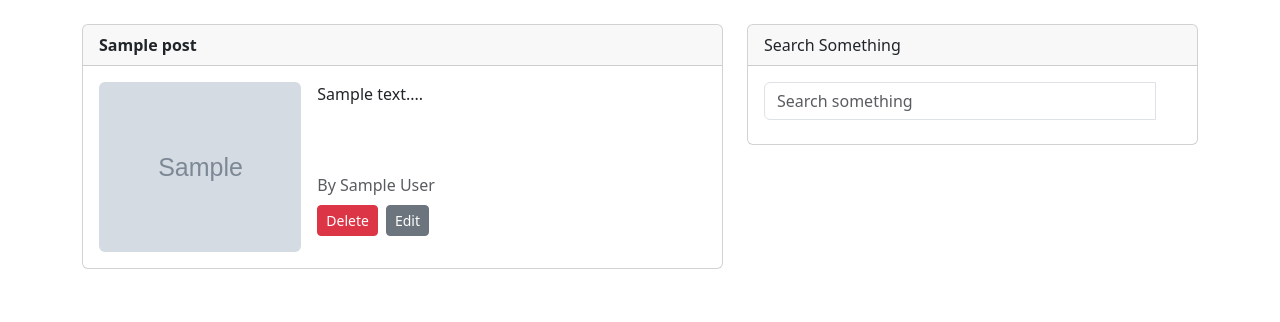
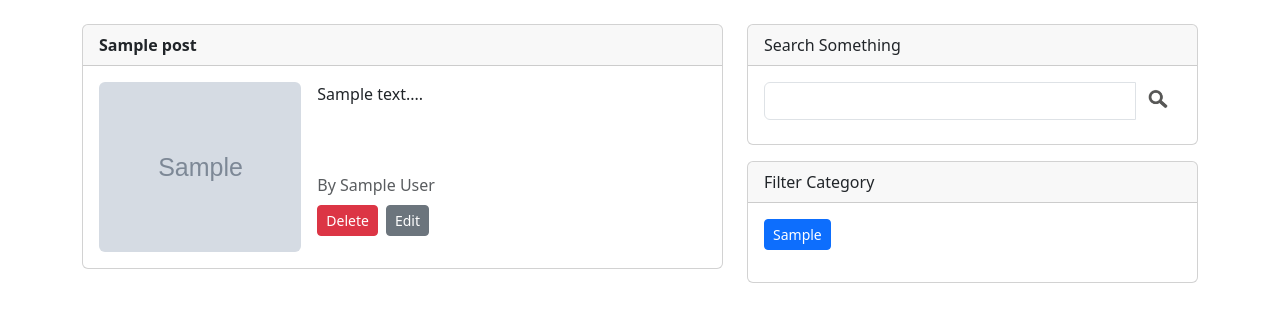
Before and after one commit to BSgotgit/CMS, a PHP site: page /manageposts.php in a window 1280 px wide. Shown: the part 56-378 px from the top of the page. Run offline with PHP 8.4, Linux system fonts and the light colour scheme; tables that the repository leaves empty or names only in its code hold one stand-in row (values such as "Sample post"); grey boxes marked "Sample" are stand-in pictures.

Commit message:
filter category added in manageposts

```diff
--- a/index.php
+++ b/index.php
@@ -77,10 +77,10 @@
                         <div class="card-body">
                             <div class="row mb-2">
                                 <div class="input-group">
-                                    <input type="search" class="form-control" name="query" placeholder="Search something">
+                                    <input type="search" class="form-control" name="query" placeholder="">
                                     <div class="input-group-btn">
                                         <button class="btn btn-default" type="submit">
-                                            <i class="bi bi-search"></i>
+                                            <img src="images/search-icon.png" style="max-width: 20px;"></img>
                                         </button>
                                     </div>
                                 </div>
--- a/manageposts.php
+++ b/manageposts.php
@@ -29,7 +29,7 @@
                     $result = mysqli_query($conn, $query);
 
                     // Checking if row inserted
-                    if ($conn->affected_rows > 0) {
+                    if ($conn->affected_row > 0) {
                         echo '
                             <div class="alert alert-danger alert-dismissible fade show" role="alert">
                                 Post Deleted Successfully.
@@ -71,12 +71,12 @@
                                     <div class="d-flex ms-3">
 
                                         <form action="manageposts.php" method="POST" class="me-2">
-                                            <input type="hidden" name="del_post_id" value= '. $row['post_id'].'">
+                                            <input type="hidden" name="del_post_id" value= ' . $row['post_id'] . '">
                                             <button type="submit" class="btn btn-danger btn-sm d-flex align-items-center">Delete</button>
                                         </form>
 
                                         <form action="editpost.php" method="GET" class="me-2">
-                                            <input type="hidden" name="pid" value= '. $row['post_id'].'">
+                                            <input type="hidden" name="pid" value= ' . $row['post_id'] . '">
                                             <button type="submit" class="btn btn-secondary btn-sm d-flex align-items-center">Edit</button>
                                         </form>
 
@@ -104,10 +104,10 @@
                         <div class="card-body">
                             <div class="row mb-2">
                                 <div class="input-group">
-                                    <input type="search" class="form-control" name="query" placeholder="Search something">
+                                    <input type="search" class="form-control" name="query" placeholder="">
                                     <div class="input-group-btn">
                                         <button class="btn btn-default" type="submit">
-                                            <!-- TODO add icon -->
+                                            <img src="images/search-icon.png" style="max-width: 20px;"></img>
                                         </button>
                                     </div>
                                 </div>
@@ -116,9 +116,45 @@
                     </div>
                 </form>
 
-            </aside>
+
+                <!-- Filter Category -->
+
+                <div class="card">
+                    <div class="card-header">Filter Category</div>
+                    <div class="card-body">
+                        <div class="d-flex flex-wrap gap-2">
+
+                            <?php
+                            $query = "SELECT DISTINCT `category` FROM posts";
+                            $result = mysqli_query($conn, $query);
+
+                            // Color classes
+                            $colors = ['primary', 'secondary', 'success', 'danger', 'warning', 'info', 'dark'];
+                            $index = 0; // Index to track colors
+
+                            while ($row = mysqli_fetch_assoc($result)) {
+                                $colorClass = $colors[$index % count($colors)];
+                                $index++; // Moving to the next color
+
+                                echo '
+                                    <form action="manageposts.php" method="GET">
+                                       <input type="hidden" name="cate" value="' . $row['category'] . '">
+                                       <button type="submit" class="btn btn-' . $colorClass . ' btn-sm">' . $row['category'] . '</button>
+                                    </form>
+                                ';
+                            }
+                            ?>
+                        </div>
+                    </div>
+                </div>
+
+
 
         </div>
+
+        </aside>
+
+    </div>
 </body>
 
 </html>
--- a/search.php
+++ b/search.php
@@ -67,7 +67,7 @@
                                         </div>
                                         <div class="row">
                                             <div class=""></div>
-                                            <div class=""> <a href="readpost.php?pstd=' . $row['post_id'] . '" class="btn btn-secondary">Read More</a></div>
+                                            <div class=""> <a href="readpost.php?pid=' . $row['post_id'] . '" class="btn btn-secondary">Read More</a></div>
                                         </div>
 
                                     </div>
@@ -104,10 +104,10 @@
                         <div class="card-body">
                             <div class="row mb-2">
                                 <div class="input-group">
-                                    <input type="search" class="form-control" name="query" placeholder="Search something">
+                                    <input type="search" class="form-control" name="query" placeholder="">
                                     <div class="input-group-btn">
                                         <button class="btn btn-default" type="submit">
-                                            <i class="bi bi-search"></i>
+                                            <img src="images/search-icon.png" style="max-width: 20px;"></img>
                                         </button>
                                     </div>
                                 </div>
```
Also changed, not shown: images/search-icon.png (added).
